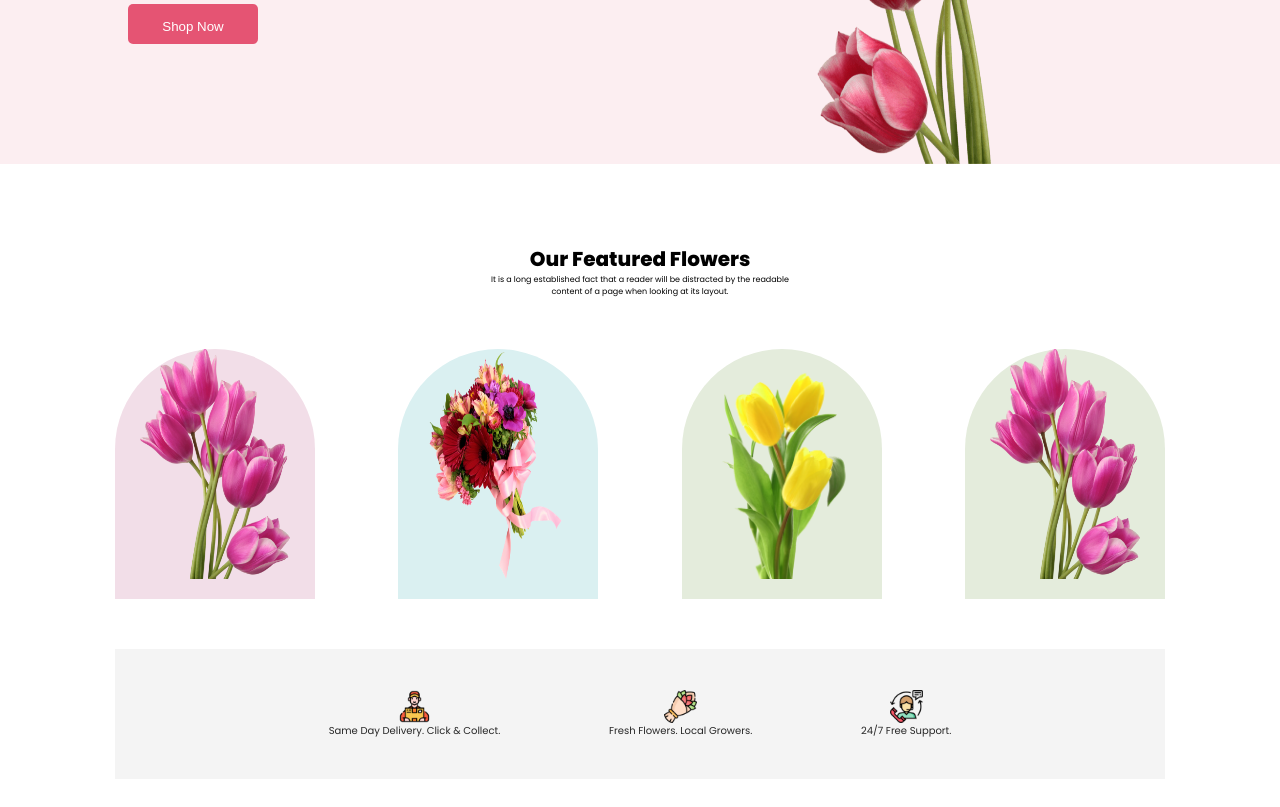
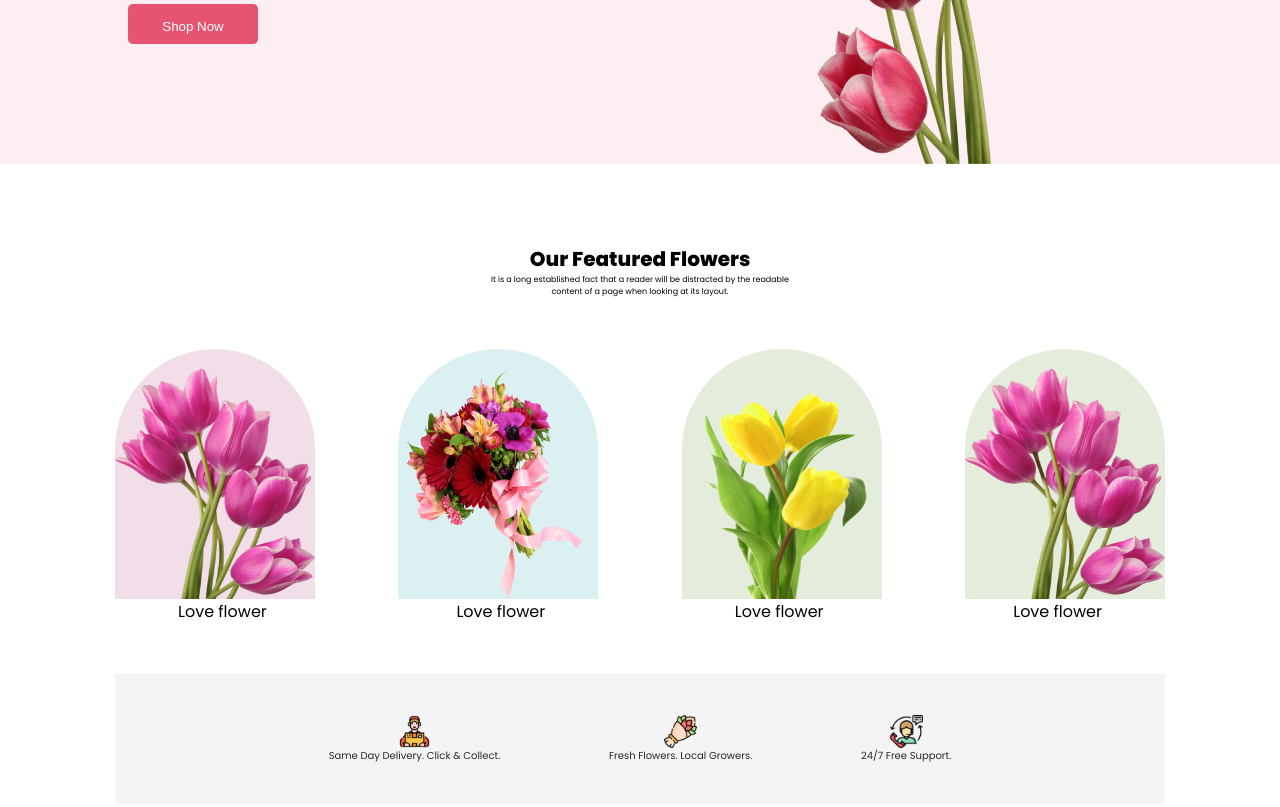
Before and after one commit to imrancoder10/flower-shop, a plain HTML site: page index.html in a window 1280 px wide. Shown: the part 336-1143 px from the top of the page. Drawn offline with Linux system fonts and the light colour scheme.

Commit message:
added title text

```diff
--- a/index.html
+++ b/index.html
@@ -34,24 +34,46 @@
                     looking at its layout.</p>
             </div>
             <div class="feature-mid">
+
                 <div class="feature-mid-1">
                     <img src="images/featured1.png" alt="">
+                </div>
 
-                </div>
                 <div class="feature-mid-2">
                     <img src="images/featured2.png" alt="">
+                </div>
 
-                </div>
                 <div class="feature-mid-3">
                     <img src="images/featured3.png" alt="">
+                </div>
 
-                </div>
                 <div class="feature-mid-3">
                     <img src="images/featured1.png" alt="">
-
                 </div>
 
             </div>
+            <!-- title start -->
+            <div class="feature-title">
+
+                <div class="feature-title-1">
+                    <p>Love flower</p>
+                </div>
+
+                <div class="feature-title-2">
+                    <p>Love flower</p>
+                </div>
+
+                <div class="feature-title-3">
+                    <p>Love flower</p>
+                </div>
+
+                <div class="feature-title-4">
+                    <p>Love flower</p>
+                </div>
+
+            </div>
+            <!-- title end -->
+
             <div class="feature-bottom">
                 <div class="image-container">
                     <div class="img1">
--- a/styles/style.css
+++ b/styles/style.css
@@ -98,20 +98,32 @@ body {
 }
 
 .feature-mid-1 {
+    width: 25%;
     background-color: #F2DEE8;
     border-radius: 300px 300px 0px 0px;
+    display: flex;
+    align-items: last baseline;
+    justify-content:center;
 
 }
 
 .feature-mid-2 {
+    width: 25%;
     background-color: #DAF0F1;
     border-radius: 300px 300px 0px 0px;
+    display: flex;
+    align-items: last baseline;
+    justify-content:center;
 
 }
 
 .feature-mid-3 {
+    width: 25%;
     background-color: #E4ECDC;
     border-radius: 300px 300px 0px 0px;
+    display: flex;
+    align-items: last baseline;
+    justify-content:center;
 
 }
 .feature-mid>div{
@@ -121,7 +133,7 @@ body {
 }
 
 .feature-mid>div>img{
-    width: 150px;
+    width: 200px;
     height: 230px;
 
 }
@@ -136,9 +148,16 @@ body {
     display: flex;
     background-color: #f4f4f4;
     margin: 50px auto 5px auto;
-
 }
 
+/* feature title start */
+.feature-title{
+    width: 88%;
+    margin: 0 auto;
+    display: flex;
+    justify-content: space-between;
+}
+/* feature title end*/
 .image-container {
     width: 80%;
     margin: 0 auto;
```
